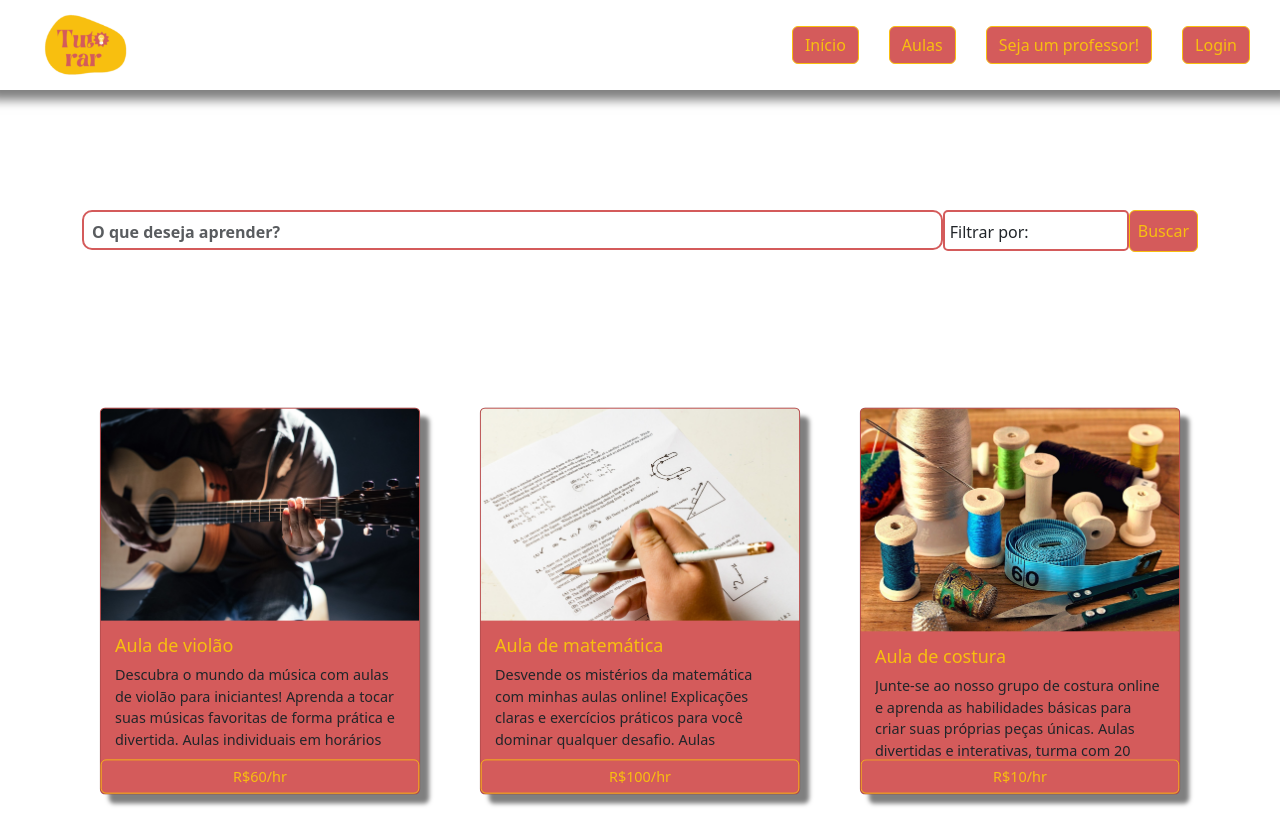
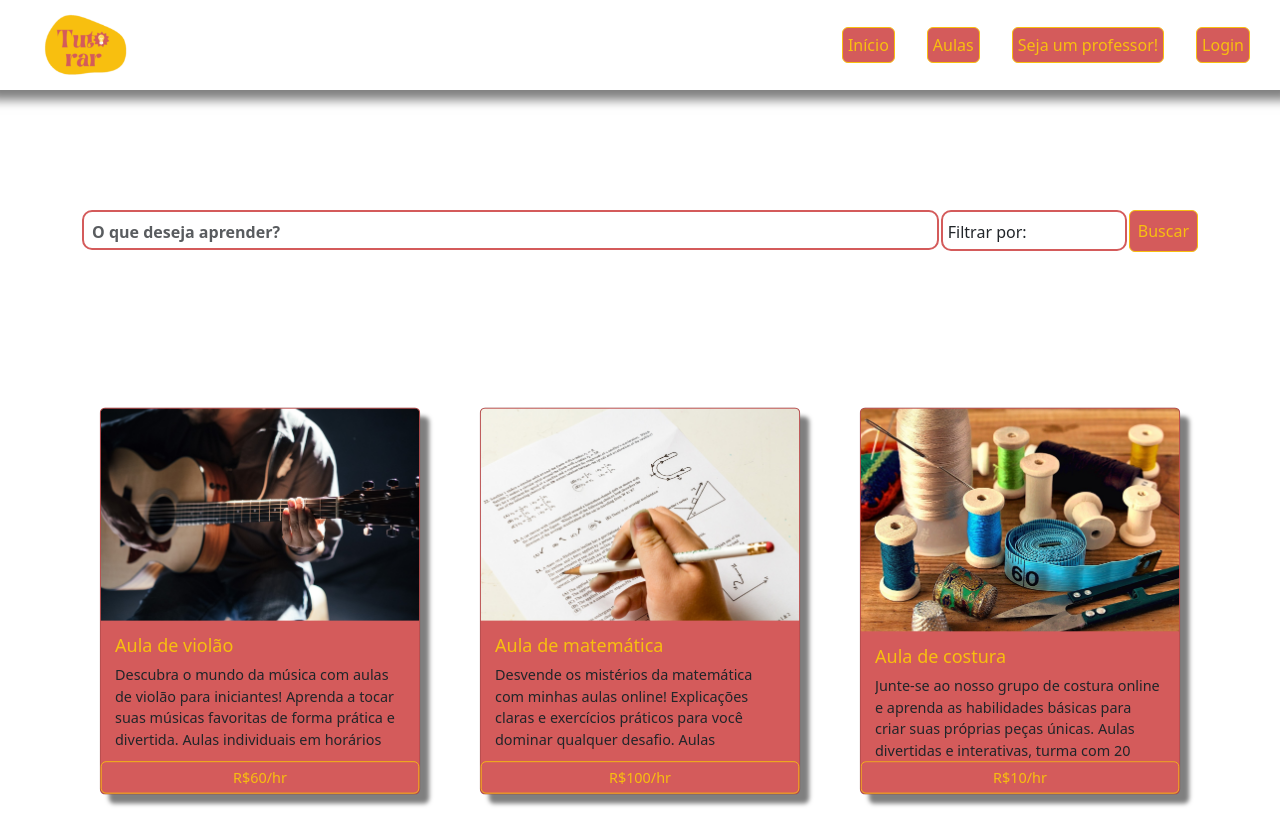
Before and after one commit to alexandrealbuq/tutorar, a website: page aulas.html in a window 1280 px wide. Shown: the top 819 px of the page. Drawn offline with nearby package versions, Linux system fonts and the light colour scheme.

Commit message:
estilização na busca

```diff
--- a/style/style.css
+++ b/style/style.css
@@ -94,20 +94,21 @@ margin-right: 30px;
         border: 2px solid #D45B5B;
         padding: 8px;
         font-weight: bold;
-
+        margin-right: 2px;
     }
 
     /* Estilização do botão de busca */
     .btn {
         background-color: #D45B5B;
         border-color: #F8BF0F;
-        color: #F8BF0F
-
+        color: #F8BF0F;
+        padding: 5px;
+        margin-left: 2px;
     }
 
     /* Estilização do seletor de filtro */
     #filterOptions {
-        border-radius: 5px;
+        border-radius: 10px;
         border: 2px solid #D45B5B;
         padding: 5px;
 
```
